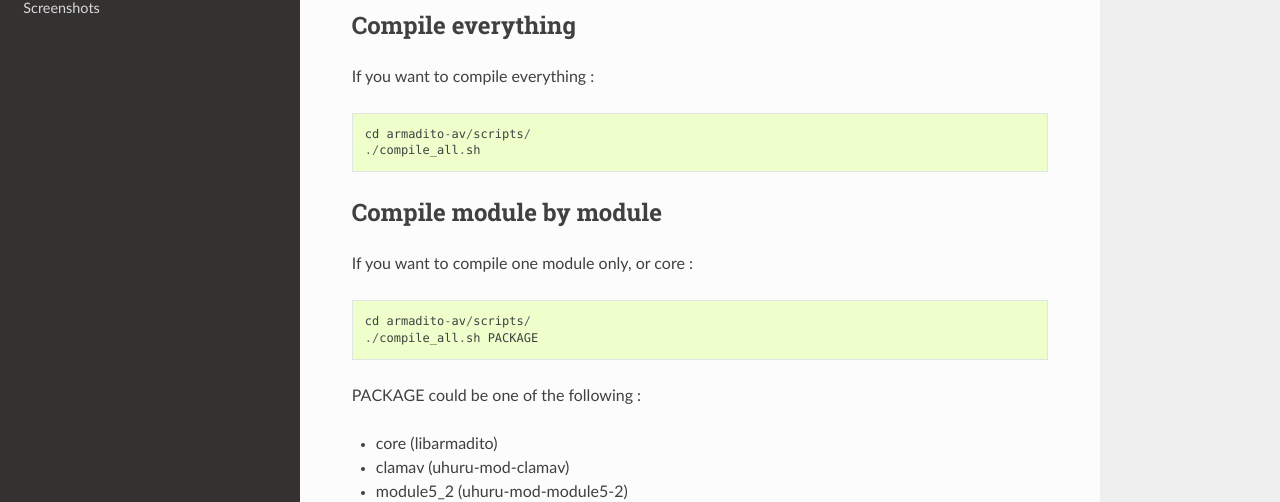
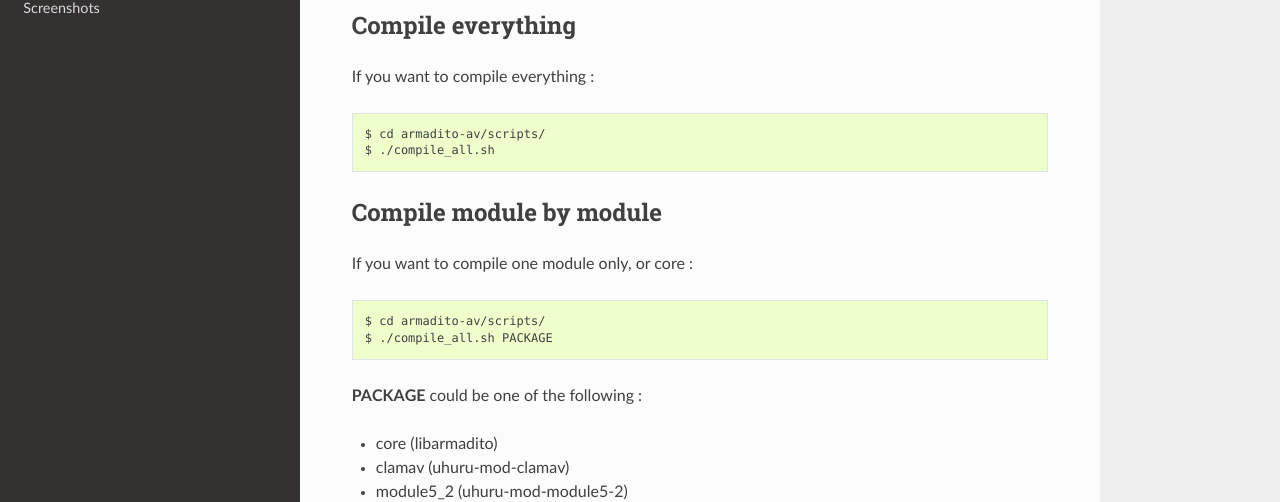
Before and after one commit to armadito/armadito-doc, a Sphinx documentation site: the page built from source/compilation/linux.rst, in a window 1280 px wide and 1359 px high. Shown: the part 490-992 px from the top of the window. Built offline with Sphinx 7.4.7 and the Read the Docs theme 2.0.0, drawn with Linux system fonts in a browser that asks for light colours.

```diff
--- a/source/compilation/linux.rst
+++ b/source/compilation/linux.rst
@@ -24,8 +24,8 @@ Compile everything
 If you want to compile everything :
 ::
 
-   cd armadito-av/scripts/
-   ./compile_all.sh
+   $ cd armadito-av/scripts/
+   $ ./compile_all.sh
 
 
 Compile module by module
@@ -34,10 +34,10 @@ Compile module by module
 If you want to compile one module only, or core :
 ::
 
-   cd armadito-av/scripts/
-   ./compile_all.sh PACKAGE
+   $ cd armadito-av/scripts/
+   $ ./compile_all.sh PACKAGE
 
-PACKAGE could be one of the following :
+**PACKAGE** could be one of the following :
 
 * core (libarmadito)
 * clamav (uhuru-mod-clamav)
```
